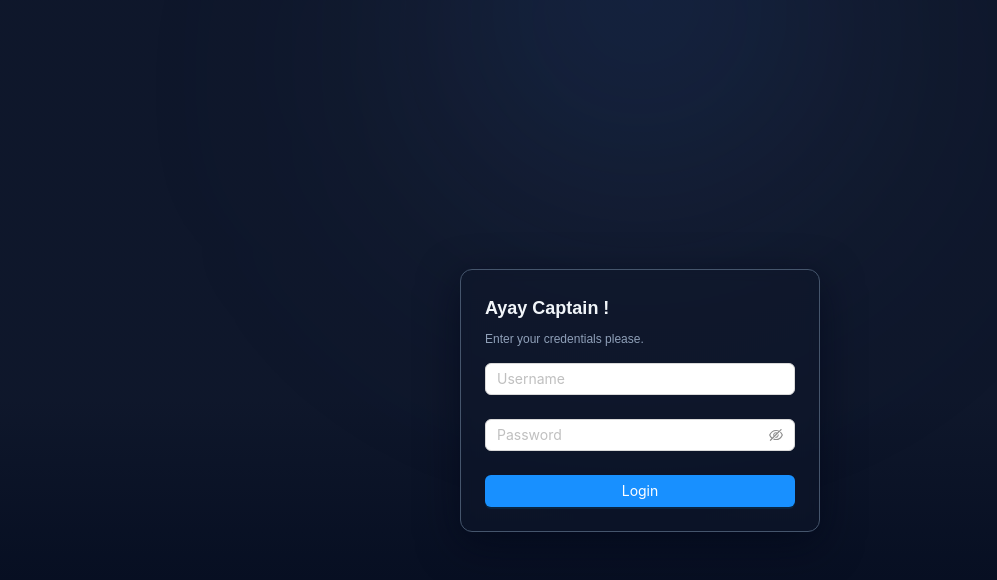
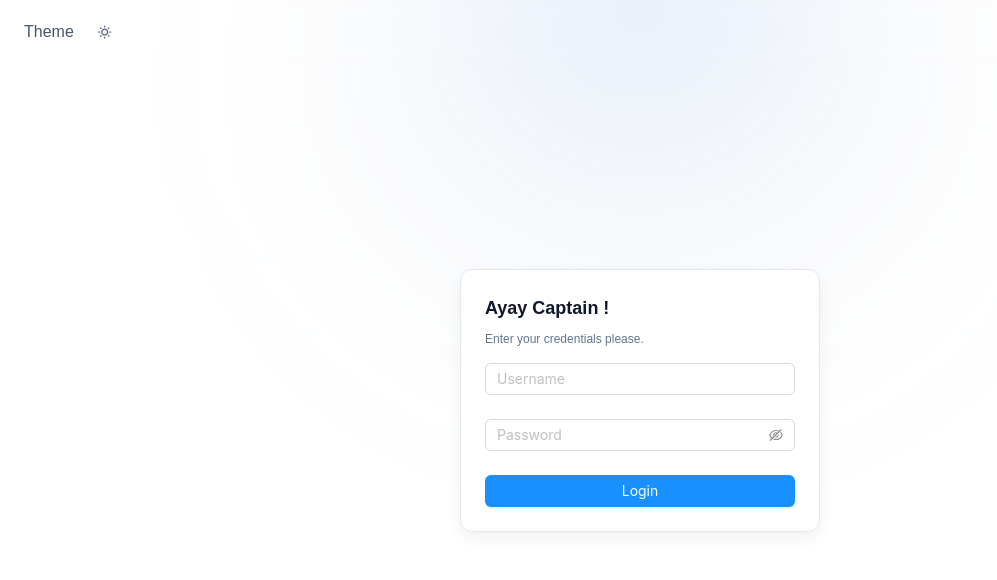
Before and after one commit to mohammad-erdin/nakhoda, a Vue app in the folder wheel-fe/: page /login in a window 1280 px wide. Shown: the top 580 px of the page, without its empty margins (0-997 px from the left). Built offline with nearby package versions, Linux system fonts and the light colour scheme; no server answers.

Commit message:
feat: implement theme toggle functionality and refactor related components

```diff
--- a/wheel-fe/src/App.vue
+++ b/wheel-fe/src/App.vue
@@ -9,17 +9,13 @@ import { computed, defineAsyncComponent } from 'vue';
 import { useRoute, type RouteLocationNormalizedLoaded } from 'vue-router';
 import { APP_LAYOUT } from './constans/layouts';
 import { theme } from 'ant-design-vue';
-import { isDarkTheme } from '@/composables/useDisplay';
+import { useDisplay } from './composables/useDisplay';
 
+// routing
+const route: RouteLocationNormalizedLoaded = useRoute();
 const AppLayoutEmpty = defineAsyncComponent(() =>
 	import('./components/BlankLayout.vue')
 );
-const themeConfig = computed(() => ({
-	algorithm: isDarkTheme().value ? theme.darkAlgorithm : theme.defaultAlgorithm,
-	token: { colorPrimary: '#1890ff' }
-}));
-
-const route: RouteLocationNormalizedLoaded = useRoute();
 const activeLayout = computed(() => {
 	const routeLayout = route.meta?.layout as APP_LAYOUT | undefined;
 	switch (routeLayout) {
@@ -31,4 +27,12 @@ const activeLayout = computed(() => {
 			return AppLayoutEmpty;
 	}
 });
+
+// theme config
+const {  isDark } = useDisplay();
+const themeConfig = computed(() => ({
+	algorithm: isDark.value ? theme.darkAlgorithm : theme.defaultAlgorithm,
+	token: { colorPrimary: '#1890ff' }
+}));
+
 </script>
--- a/wheel-fe/src/composables/useDisplay.ts
+++ b/wheel-fe/src/composables/useDisplay.ts
@@ -1,44 +1,38 @@
 import { ref, watch } from 'vue';
 import { useMediaQuery } from '@vueuse/core';
-import type { Ref } from 'vue';
+import { useSettings } from '@/stores/settings';
 
-export const APP_BREAKPOINT = '(max-width: 768px)';
+const isDark = ref<boolean>(true);
+const isMobile = ref<boolean>(false);
 
-export function isMobile(): Ref<boolean> {
-	return useMediaQuery(APP_BREAKPOINT);
+export function useDisplay() {
+	const APP_BREAKPOINT = '(max-width: 768px)';
+	const st = useSettings();
+	const theme = st.getSetting('theme');
+
+	// isDark initial value
+	isDark.value = theme === 'dark' || (theme === null && window.matchMedia && window.matchMedia('(prefers-color-scheme: dark)').matches);
+
+	// apply initial document class so Tailwind's class-based dark variant works in CSS
+	if (typeof document !== 'undefined') {
+		document.documentElement.classList.toggle('dark', isDark.value);
 	}
 
-export function isDarkTheme(): Ref<boolean> {
-	const prefersDark = useMediaQuery('(prefers-color-scheme: dark)');
-	const theme = ref<boolean>(false);
+	// isMobile initial value
+	const mq = useMediaQuery(APP_BREAKPOINT);
+	watch(mq, (v) => { isMobile.value = v; }, { immediate: true });
 
-	try {
-		const raw = typeof window !== 'undefined' && localStorage ? localStorage.getItem('settings') : null;
-		if (raw) {
-			const parsed = JSON.parse(raw);
-			const t = parsed?.setting?.theme;
-			if (t === 'dark') {
-				theme.value = true;
-				return theme;
-			}
-			if (t === 'light') {
-				theme.value = false;
-				return theme;
+	function toggleTheme() {
+		isDark.value = !isDark.value;
+		st.setSetting('theme', isDark.value ? 'dark' : 'light');
+		if (typeof document !== 'undefined') {
+			document.documentElement.classList.toggle('dark', isDark.value);
 		}
 	}
-	} catch { }
 
-	theme.value = prefersDark.value;
-	try {
-		localStorage.setItem('settings', JSON.stringify({ setting: { theme: theme.value ? 'dark' : 'light' } }));
-	} catch { }
-
-	watch(prefersDark, (val) => {
-		theme.value = val;
-		try {
-			localStorage.setItem('settings', JSON.stringify({ setting: { theme: val ? 'dark' : 'light' } }));
-		} catch { }
-	});
-
-	return theme;
+	return {
+		isDark,
+		isMobile,
+		toggleTheme,
+	};
 }
--- a/wheel-fe/src/pages/Login.vue
+++ b/wheel-fe/src/pages/Login.vue
@@ -2,6 +2,26 @@
 	<div class="page">
 		<div class="hero">
 			<div class="circle" />
+		</div>
+
+		<div class="top-panel">
+			<div class="top-panel-content">
+				<span class="text-slate-600 dark:text-white mr-2">Theme </span>
+				<a-button
+					type="text"
+					@click="toggleTheme"
+					class="theme-toggle"
+				>
+					<i
+						v-if="!isDark"
+						class="ri-sun-line"
+					/>
+					<i
+						v-else
+						class="ri-moon-line"
+					/>
+				</a-button>
+			</div>
 		</div>
 
 		<div class="page-inner">
@@ -62,11 +82,12 @@ import { reactive } from 'vue';
 import { useRouter, useRoute } from 'vue-router';
 import { useAuth } from '@/stores/auth';
 import { notification } from 'ant-design-vue';
+import { useDisplay } from '@/composables/useDisplay';
 
 const router = useRouter();
 const route = useRoute();
 const auth = useAuth();
-
+const { isDark, toggleTheme } = useDisplay();
 const formData = reactive({
 	username: '',
 	password: '',
@@ -89,18 +110,22 @@ const handleLogin = async () => {
 const onFinishFailed = (errorInfo: any) => {
 	console.log('Failed:', errorInfo);
 };
+
 </script>
 
 <style scoped lang="scss">
 @reference 'tailwindcss';
 
+// default (light) mode
 .page {
-    @apply relative min-h-screen w-full bg-gradient-to-b from-slate-900 via-slate-900 to-slate-950 overflow-hidden;
-  }
+	@apply bg-white;
+	@apply relative min-h-screen w-full overflow-hidden;
+	transition: background-color .25s ease, color .25s ease;
 
 	.hero {
 		@apply pointer-events-none absolute inset-x-0 top-0 flex justify-center;
 		transform: translateY(-25%);
+
 		.circle {
 			width: 50vw;
 			height: 100vw;
@@ -108,24 +133,82 @@ const onFinishFailed = (errorInfo: any) => {
 			max-height: 90vh;
 			border-radius: 50%;
 			filter: blur(120px);
-      background: radial-gradient(circle at 50% 22%, rgba(59,130,246,0.2) 0%, rgba(100,116,139,0.06) 35%, transparent 65%);
+			background: radial-gradient(circle at 50% 22%, rgba(59, 130, 246, 0.2) 0%, rgba(100, 116, 139, 0.06) 35%, transparent 65%);
+		}
+	}
+
+	.top-panel {
+		@apply fixed top-0 left-0 right-0 z-50 bg-transparent;
+		backdrop-filter: blur(8px);
+		-webkit-backdrop-filter: blur(8px);
+
+		.top-panel-content {
+			@apply flex items-center justify-start px-6 py-4;
+
+			.theme-toggle {
+				@apply text-slate-600 hover:text-slate-800 transition-colors;
+
+				:deep(.anticon) {
+					font-size: 18px;
+				}
+			}
 		}
 	}
 
 	.page-inner {
 		@apply min-h-screen w-full flex items-center justify-center px-4;
-  }
 
 		.card {
-    @apply w-full max-w-[360px] rounded-xl p-6 border border-slate-600 bg-slate-900/50;
-    box-shadow: 0 12px 40px rgba(2,6,23,0.6);
+			@apply w-full max-w-[360px] rounded-xl p-6 border border-slate-200 bg-white;
+			box-shadow: 0 6px 18px rgba(2, 6, 23, 0.06);
 			-webkit-backdrop-filter: blur(6px);
 			backdrop-filter: blur(6px);
-  }
 
 			.heading {
 				@apply mb-4;
-    h1 { @apply text-lg font-semibold text-slate-100; }
-    p  { @apply text-xs text-slate-400; }
+
+				h1 {
+					@apply text-lg font-semibold text-slate-900;
+				}
+
+				p {
+					@apply text-xs text-slate-500;
+				}
+			}
+		}
+	}
+}
+
+// dark mode
+.dark {
+	.page {
+		@apply bg-gradient-to-b from-slate-900 via-slate-900 to-slate-950;
+		color: #fff;
+
+		.top-panel {
+			.top-panel-content {
+				.theme-toggle {
+					@apply text-slate-300 hover:text-slate-100;
+				}
+			}
+		}
+
+		.page-inner {
+			.card {
+				@apply border border-slate-600 bg-slate-900/50;
+				box-shadow: 0 8px 24px rgba(2, 6, 23, 0.25);
+
+				.heading {
+					h1 {
+						@apply text-lg font-semibold text-slate-100;
+					}
+
+					p {
+						@apply text-xs text-slate-400;
+					}
+				}
+			}
+		}
+	}
 }
 </style>
--- a/wheel-fe/src/stores/auth.ts
+++ b/wheel-fe/src/stores/auth.ts
@@ -18,7 +18,6 @@ export const useAuth = defineStore('auth', () => {
 	const isAuthenticated = computed(() => !!token.value);
 	const checked = ref(false);
 
-	// Dedupe in-flight checkAuth calls
 	let checkAuthPromise: Promise<boolean> | null = null;
 
 	const login = async (username: string, password: string) => {
@@ -32,7 +31,6 @@ export const useAuth = defineStore('auth', () => {
 			token.value = data.sessionToken || 'auth-token';
 			user.value = data.user;
 			localStorage.setItem('auth_token', token.value);
-			// fetch settings after login
 			await checkAuth();
 		} catch (err) {
 			error.value = (err as Error).message;
--- a/wheel-fe/src/stores/index.ts
+++ b/wheel-fe/src/stores/index.ts
@@ -4,4 +4,3 @@ export { useContainers } from './containers';
 export { useImages } from './images';
 export { useVolumes } from './volumes';
 export { useJobs } from './jobs';
-export { useUI } from './ui';
--- a/wheel-fe/src/stores/settings.ts
+++ b/wheel-fe/src/stores/settings.ts
@@ -1,115 +1,21 @@
 import { defineStore } from 'pinia';
-import { ref, watch } from 'vue';
-import { apiGet, apiPatch } from '@/utils/apiClient';
-import { API_ENDPOINTS } from '@nakhoda/shared/constants';
-import { useAuth } from './auth';
-import { useUI } from './ui';
-
-export type Settings = {
-	jobRetentionDays: number;
-	theme: 'light' | 'dark';
-	language: string;
-};
 
 export const useSettings = defineStore('settings', () => {
-	const settings = ref<Settings | null>(null);
-	const loading = ref(false);
-	const error = ref<string | null>(null);
+	const ls = localStorage;
+	const configDir: Record<string, any> = JSON.parse(ls.getItem('settings') || '{}') as Record<string, any>;
 
-	// Helpers to centralize storage access and theme application
-	function settingGet<T>(key: string): T | null {
-		const raw = localStorage.getItem(key) ?? null;
-		return raw ? (JSON.parse(raw) as T) : null;
+	function setSetting(key: string, value: any) {
+		configDir[key] = value;
+		localStorage.setItem('settings', JSON.stringify(configDir));
 	}
 
-	function settingSet(key: string, value: unknown) {
-		localStorage.setItem(key, JSON.stringify(value));
+	function getSetting(key: string): any {
+		return configDir[key] ?? null;
 	}
 
-	function settingRemove(key: string) {
-		localStorage.removeItem(key);
-	}
-
-	function applyTheme(themeName?: 'light' | 'dark' | null) {
-		try {
-			const ui = useUI();
-			if (themeName) ui.setTheme(themeName);
-		} catch (_e) {
-		}
-	}
-
-	// Load settings from localStorage if present
-	function loadFromLocalStorage() {
-		const parsed = settingGet<Settings>('settings');
-		if (parsed) {
-			settings.value = parsed;
-			applyTheme(parsed.theme);
-			return true;
-		}
-		return false;
-	}
-
-	async function loadFromApi() {
-		loading.value = true;
-		error.value = null;
-		try {
-			const data = await apiGet<Settings>(API_ENDPOINTS.SETTINGS.GET);
-			settings.value = data;
-			applyTheme(data?.theme);
-			settingSet('settings', data || {});
-			return data;
-		} catch (err) {
-			error.value = (err as Error).message;
-			throw err;
-		} finally {
-			loading.value = false;
-		}
-	}
-
-	async function saveToApi(partial: Partial<Settings>) {
-		loading.value = true;
-		error.value = null;
-		try {
-			const data = await apiPatch<Settings>(API_ENDPOINTS.SETTINGS.UPDATE, partial);
-			settings.value = data;
-			applyTheme(data?.theme);
-			settingSet('settings', data || {});
-			return data;
-		} catch (err) {
-			error.value = (err as Error).message;
-			throw err;
-		} finally {
-			loading.value = false;
-		}
-	}
-
-	// Initialize: read from localStorage; if missing and authenticated, fetch from API
-	const auth = useAuth();
-	const loadedFromLocal = loadFromLocalStorage();
-
-	watch(
-		() => auth.checked,
-		async (checked) => {
-			if (!loadedFromLocal && checked && auth.isAuthenticated) {
-				await loadFromApi();
-			}
-		},
-		{ immediate: true }
-	);
-
-	// Also load when user logs in
-	watch(
-		() => auth.isAuthenticated,
-		async (isAuth) => {
-			if (isAuth && !settings.value) {
-				await loadFromApi();
-				if (!isAuth) {
-					settings.value = null;
-					settingRemove('settings');
-				}
-			}
-		}
-	);
-
-	return { settings, loading, error, loadFromApi, loadFromLocalStorage, saveToApi };
+	return {
+		setSetting,
+		getSetting,
+		configDir,
+	};
 });
--- a/wheel-fe/src/stores/ui.ts
+++ /dev/null
@@ -1,17 +0,0 @@
-import { defineStore } from 'pinia';
-import { ref } from 'vue';
-
-export const useUI = defineStore('ui', () => {
-	const sidebarCollapsed = ref(false);
-	const theme = ref<'dark' | 'light'>('dark');
-
-	const toggleSidebar = () => {
-		sidebarCollapsed.value = !sidebarCollapsed.value;
-	};
-
-	const setTheme = (newTheme: 'dark' | 'light') => {
-		theme.value = newTheme;
-	};
-
-	return { sidebarCollapsed, theme, toggleSidebar, setTheme };
-});
--- a/wheel-fe/src/styles/main.scss
+++ b/wheel-fe/src/styles/main.scss
@@ -1,5 +1,6 @@
 @use 'font';
 @use 'tailwindcss';
+@custom-variant dark (&:where(.dark, .dark *));
 
 html,
 body,
```
Also changed, not shown: 1 other file (tests, documents, lock files or other folders). Lines whose indentation alone changed are shown as unchanged.
